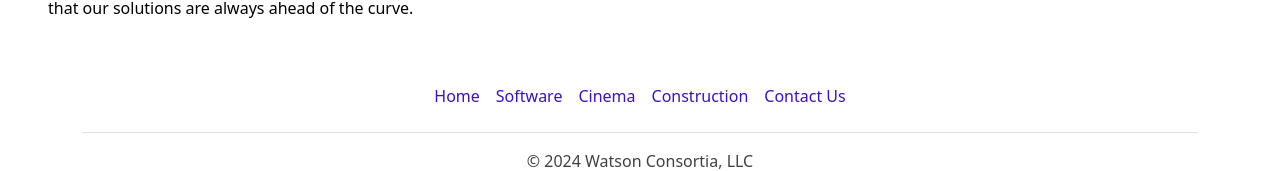
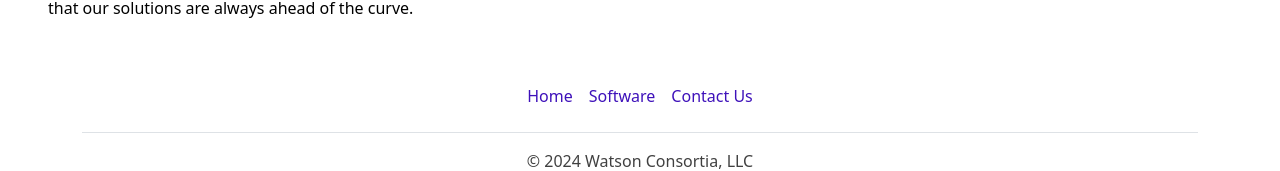
Before and after one commit to alexfromapex/watson-consortia-website, a Next.js app: page / in a window 1280 px wide. Shown: the part 990-1161 px from the top of the page. Built offline with nearby package versions, Linux system fonts and the light colour scheme.

Commit message:
Update menus

```diff
--- a/src/app/footer.js
+++ b/src/app/footer.js
@@ -7,8 +7,8 @@ const Footer = () => {
         <ul className="nav justify-content-center border-bottom pb-3 mb-3">
           <li className="nav-item"><Link href="/" className="nav-link px-2">Home</Link></li>
           <li className="nav-item"><Link href="/software-data" className="nav-link px-2">Software</Link></li>
-          <li className="nav-item"><Link href="/cinema-vfx" className="nav-link px-2">Cinema</Link></li>
-          <li className="nav-item"><Link href="/construction" className="nav-link px-2">Construction</Link></li>
+          {/* <li className="nav-item"><Link href="/cinema-vfx" className="nav-link px-2">Cinema</Link></li>
+          <li className="nav-item"><Link href="/construction" className="nav-link px-2">Construction</Link></li> */}
           <li className="nav-item"><Link href="#" className="nav-link px-2">Contact Us</Link></li>
         </ul>
         <p className="text-center text-body-secondary">&copy; 2024 Watson Consortia, LLC</p>
--- a/src/app/nav.js
+++ b/src/app/nav.js
@@ -29,8 +29,8 @@ const Nav = () => {
                     </a>
                     <div className="dropdown-menu ps-2 pe-5" aria-labelledby="navbarDropdown">
                         <Link className="dropdown-item nav-link" href="/software-data">Software &amp; Data</Link>
-                        <Link className="dropdown-item nav-link" href="/cinema-vfx">Cinema &amp; VFX</Link>
-                        <Link className="dropdown-item nav-link" href="/construction">Construction &amp; Contracting</Link>
+                        {/* <Link className="dropdown-item nav-link" href="/cinema-vfx">Cinema &amp; VFX</Link>
+                        <Link className="dropdown-item nav-link" href="/construction">Construction &amp; Contracting</Link> */}
                     </div>
                 </li>
                 <li className="nav-item">
```
Also changed, not shown: 1 other file (tests, documents, lock files or other folders).
